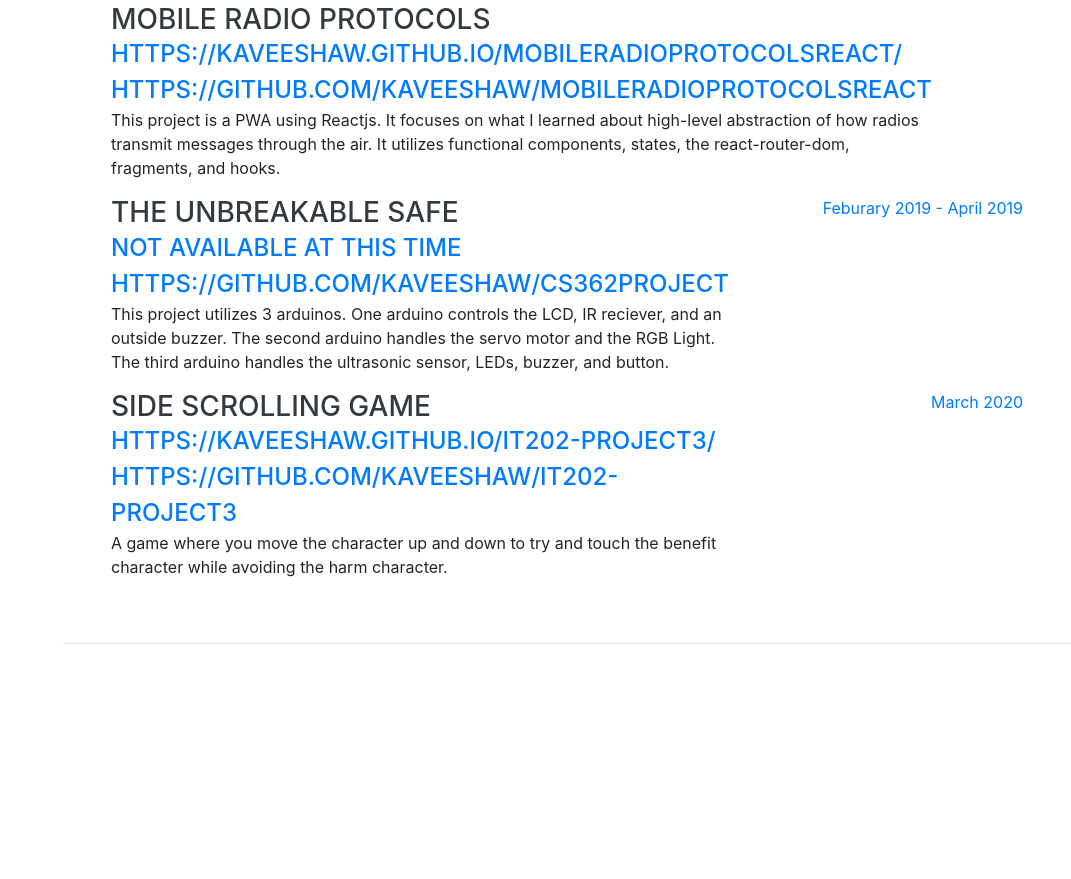
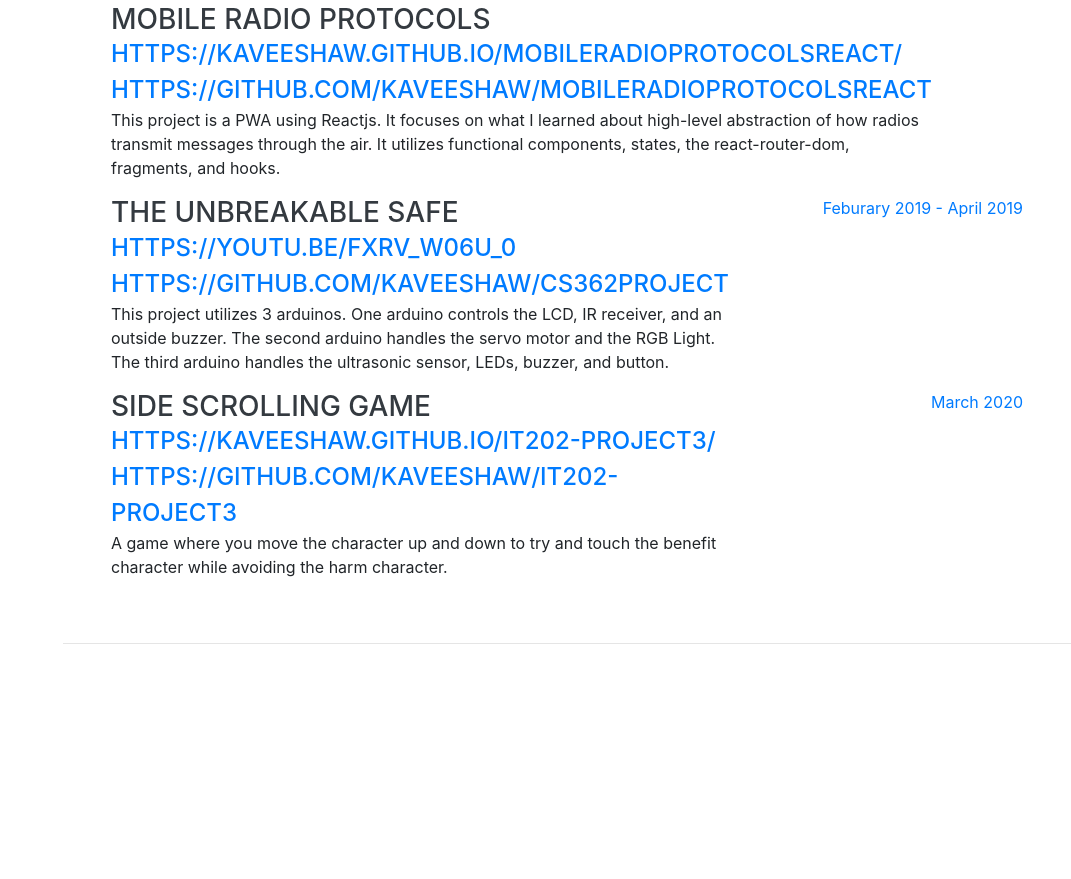
Before and after one commit to KaveeshaW/KaveeshaW.github.io, a website with bundled scripts: page index.html in a window 1280 px wide. Shown: the part 2245-3124 px from the top of the page, without its empty margins (209-1280 px from the left). Built offline with nearby package versions, Linux system fonts and the light colour scheme; a web font is replaced by a local one.

Commit message:
changed a project

```diff
--- a/index.html
+++ b/index.html
@@ -294,15 +294,15 @@
       let projectClone = document.querySelector("#projects div.template").cloneNode(true);
       projectClone.classList.remove("template");
       projectClone.querySelector("h3.mb-0").textContent = project.name;
+
       projectClone.querySelector("#liveURL").href = project.projectURL;
       projectClone.querySelector("#liveURL").textContent = project.projectURL;
       projectClone.querySelector("#liveURL").target = "_blank";
-      //the repo does not exist for the mobile radio protocols site... yet
-      if(project.repoURL != "N/A") {
-        projectClone.querySelector("#repoURL").href = project.repoURL;
-        projectClone.querySelector("#repoURL").textContent = project.repoURL;
-        projectClone.querySelector("#repoURL").target = "_blank";
-      }
+
+      projectClone.querySelector("#repoURL").href = project.repoURL;
+      projectClone.querySelector("#repoURL").textContent = project.repoURL;
+      projectClone.querySelector("#repoURL").target = "_blank";
+
       projectClone.querySelector("p").textContent = project.description;
       projectClone.querySelector("span.text-primary").textContent = project["date"];
       document.querySelector("#projects div.w-100").appendChild(projectClone);
--- a/js/profile.js
+++ b/js/profile.js
@@ -66,8 +66,8 @@ let profile = {
       name: "The Unbreakable Safe",
       technologies: "Arduino, C",
       course_name: "CS 362",
-      description: "This project utilizes 3 arduinos. One arduino controls the LCD, IR reciever, and an outside buzzer. The second arduino handles the servo motor and the RGB Light. The third arduino handles the ultrasonic sensor, LEDs, buzzer, and button.",
-      projectURL: "Not available at this time",
+      description: "This project utilizes 3 arduinos. One arduino controls the LCD, IR receiver, and an outside buzzer. The second arduino handles the servo motor and the RGB Light. The third arduino handles the ultrasonic sensor, LEDs, buzzer, and button.",
+      projectURL: "https://youtu.be/fXRv_W06U_0",
       repoURL: "https://github.com/KaveeshaW/CS362Project",
       date: "Feburary 2019 - April 2019"
     },
```
